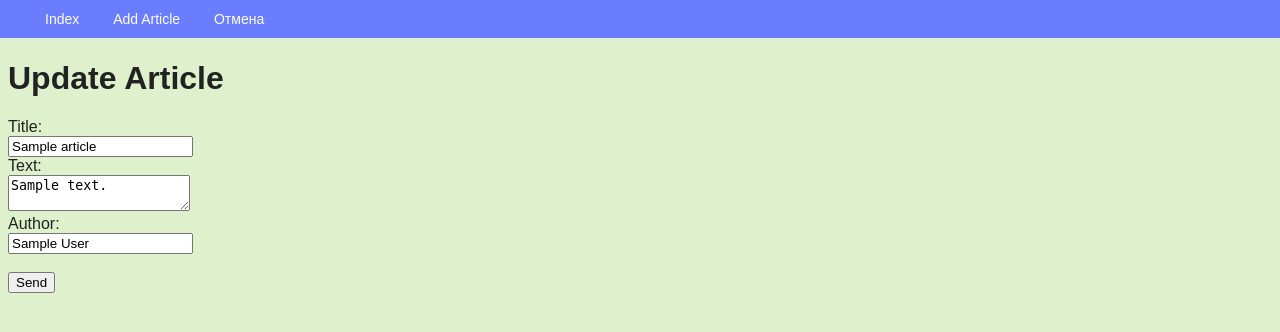
After one commit to sadfalcon/homework_43, a Django app: page /article/1/update/ in a window 1280 px wide. The commit adds this page. Shown: the top 332 px of the page. Run offline with Django 3.2, Linux system fonts and the light colour scheme; tables that the repository leaves empty hold one stand-in row (values such as "Sample post").

Commit message:
добавлено обновление статей

```diff
--- a/source/hello/urls.py
+++ b/source/hello/urls.py
@@ -15,11 +15,12 @@ Including another URLconf
 """
 from django.contrib import admin
 from django.urls import path
-from webapp.views import index_view, article_create_view, article_view
+from webapp.views import index_view, article_create_view, article_view, article_update_view
 
 urlpatterns = [
     path('admin/', admin.site.urls),
     path('', index_view, name='index'),
     path('articles/add/', article_create_view, name='article_create'),
-    path('article/<int:pk>/', article_view, name='article_view')
+    path('article/<int:pk>/', article_view, name='article_view'),
+    path('article/<int:pk>/update/',article_update_view, name='article_update')
 ]
--- /dev/null
+++ b/source/webapp/templates/article_update.html
@@ -0,0 +1,29 @@
+{% extends 'base.html' %}
+
+{% block title %}Update{% endblock %}
+
+{% block menu %}
+    <li><a href="{% url 'article_view' article.pk %}">Отмена</a></li>
+{% endblock %}
+
+{% block content %}
+    <h1>Update Article</h1>
+
+    <form action="{% url "article_update" article.pk%}" method="post">
+        {% csrf_token %}
+
+        <label>Title:</label><br/>
+        <input type="text" name="title" value="{{ article.title }}"/><br/>
+
+        <label>Text:</label><br/>
+        <textarea name="text">{{ article.text }}</textarea><br/>
+
+        <label>Author:</label><br/>
+        <input type="text" name="author" value="{{ article.author }}"/><br/>
+
+
+
+        <br/>
+        <input type="submit" value="Send"/>
+    </form>
+{% endblock %}
--- a/source/webapp/templates/article_view.html
+++ b/source/webapp/templates/article_view.html
@@ -1,6 +1,8 @@
 {% extends 'base.html' %}
 {% block title %}View{% endblock %}
-
+{% block menu %}
+<li><a href="{% url 'article_update' article.pk %}">Update</a></li>
+{% endblock %}
 
 {% block content %}
     <h1>Article:</h1>
--- a/source/webapp/templates/base.html
+++ b/source/webapp/templates/base.html
@@ -15,6 +15,7 @@
        <ul class="menu">
            <li><a href="{% url 'index' %}">Index</a></li>
            <li><a href="{% url 'article_create' %}">Add Article</a></li>
+           {% block menu %}{% endblock %}
        </ul>
    </div>
 </nav>
--- a/source/webapp/templates/index.html
+++ b/source/webapp/templates/index.html
@@ -8,7 +8,7 @@
     <h3>{{ article.pk }}. {{ article.title }}</h3>
         <p>{{ article.author }} | {{ article.created_at }}</p>
        <div> {{ article.text }}</div>
-    <p><a href="/article/{{ article.pk }}/">Подробнее...</a></p>
+    <p><a href="{% url 'article_update' article.pk %}">Update</a></p>
     <hr>
     {% endfor %}
 
--- a/source/webapp/views.py
+++ b/source/webapp/views.py
@@ -33,3 +33,18 @@ def article_view(request, pk):
     article = Article.objects.get(pk=pk)
     context = {'article': article}
     return render(request, 'article_view.html', context)
+
+def article_update_view(request, pk):
+    article = get_object_or_404(Article, pk=pk)
+    if request.method == 'GET':
+        return render(request, 'article_update.html', context={'article':article})
+    elif request.method == 'POST':
+        article.title = request.POST.get('title')
+        article.text = request.POST.get('content')
+        article.author = request.POST.get('author')
+        article.save()
+
+        return redirect('article_view', pk=article.pk
+                        )
+    else:
+        HttpResponseNotAllowed(permitted_methods=['GET','POST'])
```
